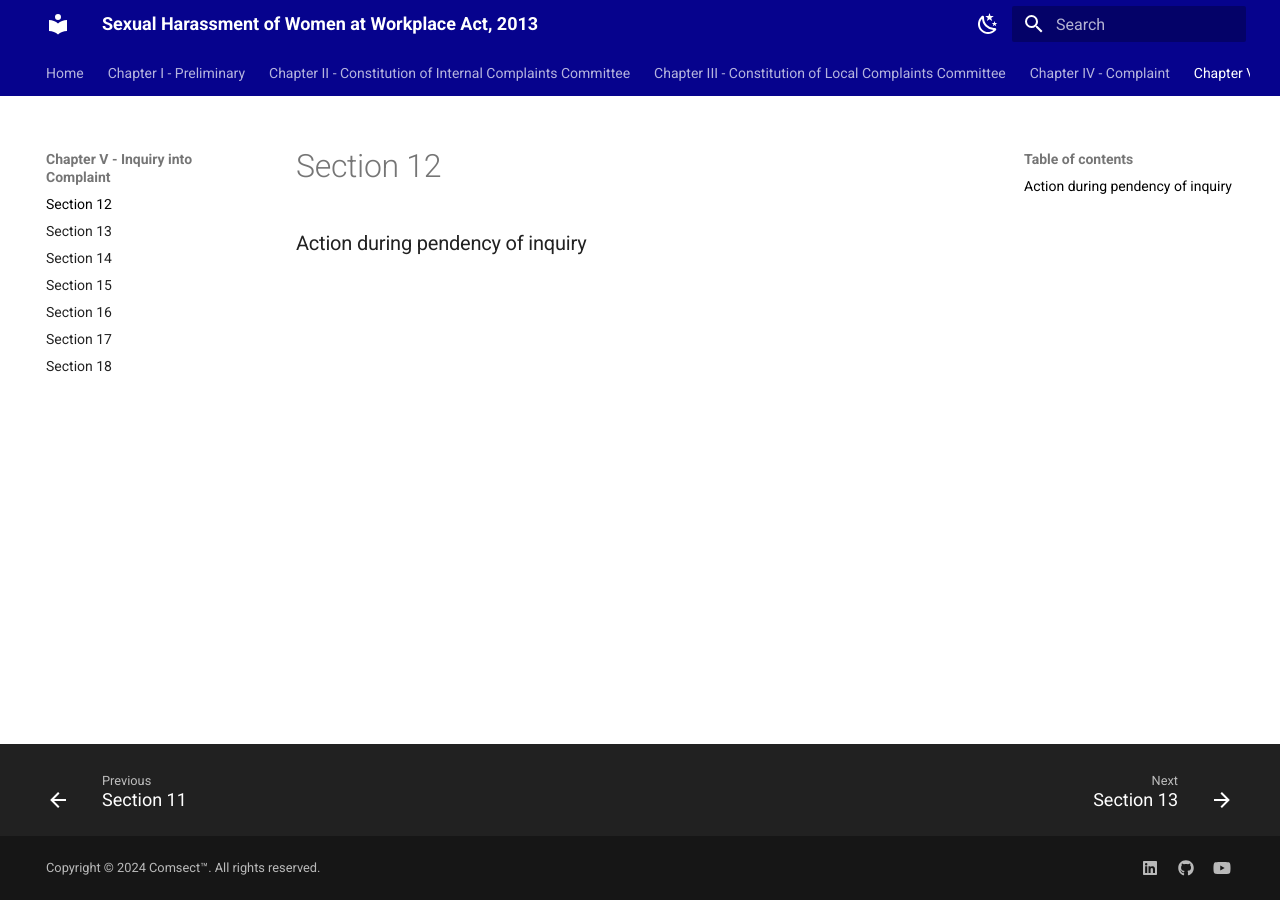
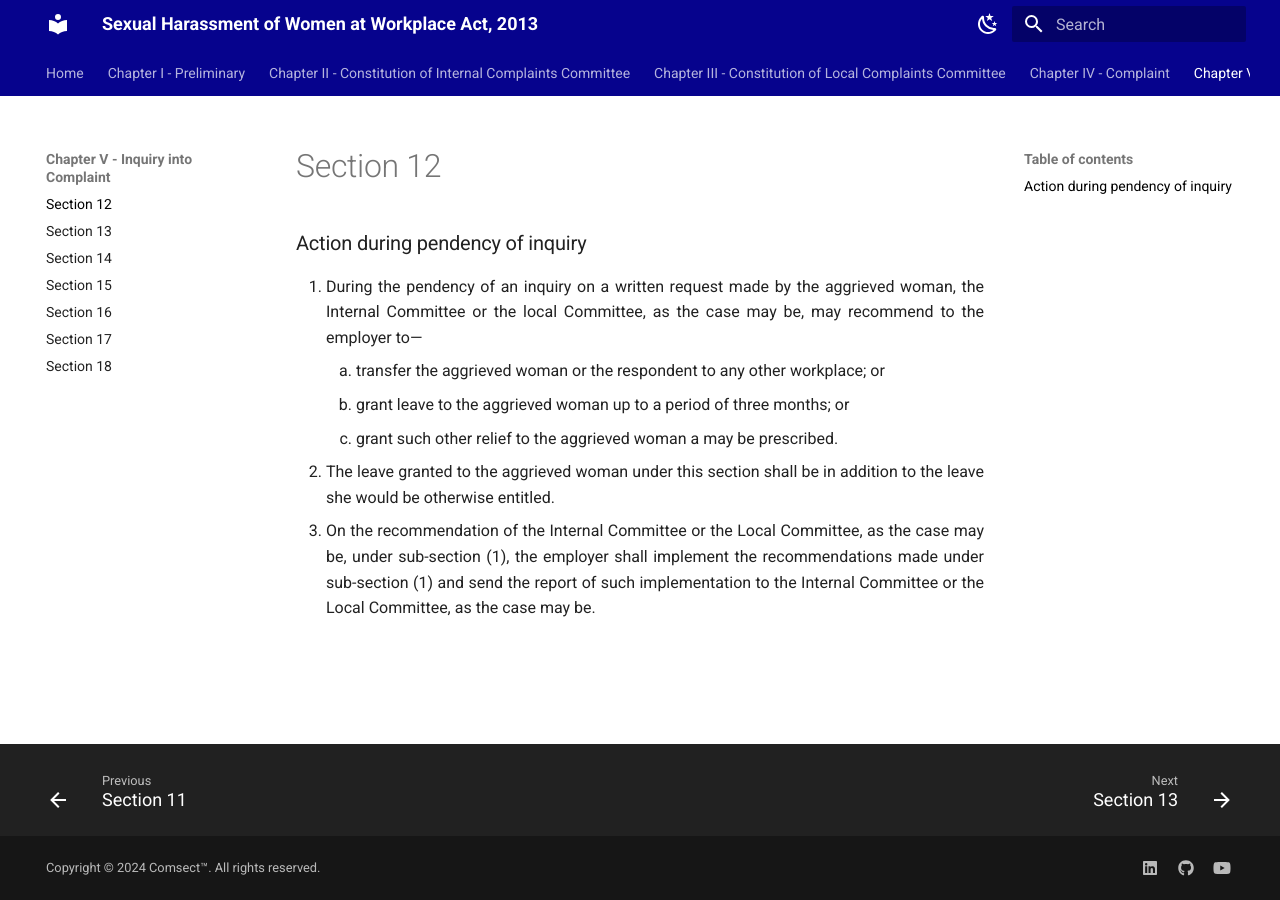
Before and after one commit to comsect/posh-act, an MkDocs documentation site: the page built from docs/en/12.md, in a window 1280 px wide. Built offline with MkDocs 1.6.1 and Material for MkDocs 9.7.7, drawn with Linux system fonts in a browser that asks for light colours.

Commit message:
add section twelve

```diff
--- a/docs/en/12.md
+++ b/docs/en/12.md
@@ -3,3 +3,10 @@ description: Action during pendency of inquiry
 ---
 
 ### Action during pendency of inquiry
+
+1. <div style="text-align: justify"> During the pendency of an inquiry on a written request made by the aggrieved woman, the Internal Committee or the local Committee, as the case may be, may recommend to the employer to—
+    1. transfer the aggrieved woman or the respondent to any other workplace; or
+    2. grant leave to the aggrieved woman up to a period of three months; or
+    3. grant such other relief to the aggrieved woman a may be prescribed.
+2. <div style="text-align: justify"> The leave granted to the aggrieved woman under this section shall be in addition to the leave she would be otherwise entitled.
+3. <div style="text-align: justify"> On the recommendation of the Internal Committee or the Local Committee, as the case may be, under sub-section (1), the employer shall implement the recommendations made under sub-section (1) and send the report of such implementation to the Internal Committee or the Local Committee, as the case may be.
```
